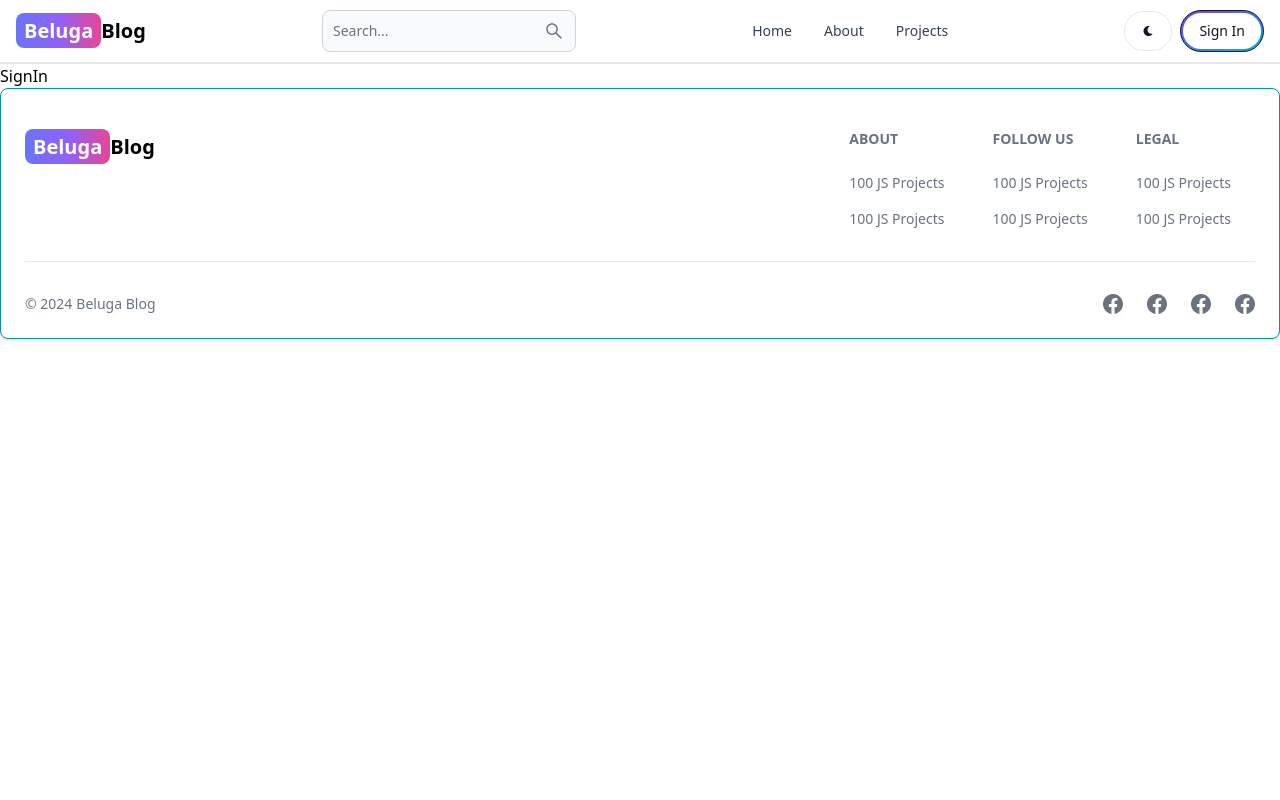
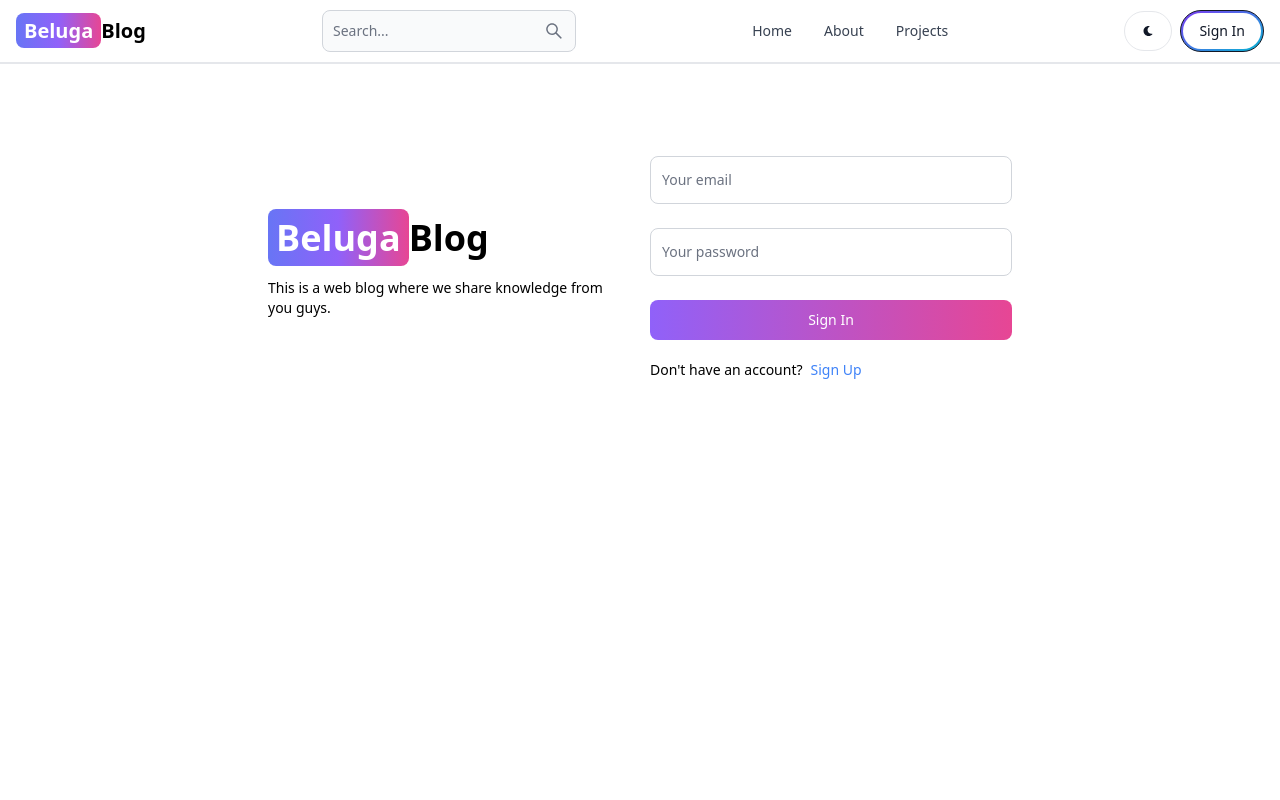
Before and after one commit to Beluga-Whale/MERN-Blog, a React (Vite) app in the folder client/: page /sign-in in a window 1280 px wide. Shown: the top 800 px of the page. Built offline with nearby package versions, Linux system fonts and the light colour scheme.

Commit message:
feat: add function for signin in client

```diff
--- a/client/src/pages/SignIn.tsx
+++ b/client/src/pages/SignIn.tsx
@@ -1,5 +1,124 @@
+import axios, { AxiosError, AxiosResponse } from "axios";
+import { Alert, Button, FloatingLabel, Spinner } from "flowbite-react";
+import { ChangeEvent, FormEvent, useState } from "react";
+import { Link, useNavigate } from "react-router-dom";
+interface SignInBody {
+  email: string;
+  password: string;
+}
+
 const SignIn = () => {
-  return <div>SignIn</div>;
+  const navigate = useNavigate();
+  const [formData, setFormData] = useState<SignInBody>({
+    email: "",
+    password: "",
+  });
+  const [errorMessage, setErrorMessage] = useState<string | undefined>();
+  const [loading, setLoading] = useState<boolean>(false);
+  const handleChange = (e: ChangeEvent<HTMLInputElement>) => {
+    setFormData({
+      ...formData,
+      [e.target.id]: e.target.value.trim(),
+    });
+  };
+  const handleSubmit = async (e: FormEvent<HTMLFormElement>) => {
+    e.preventDefault();
+
+    if (
+      formData?.email === "" ||
+      formData?.email === undefined ||
+      formData?.password === "" ||
+      formData?.password === undefined
+    ) {
+      return setErrorMessage("Please fill out all fields.");
+    }
+
+    setLoading(true); // Set loading to true when the request starts
+
+    try {
+      const res: AxiosResponse = await axios.post("/api/auth/signin", {
+        email: formData?.email,
+        password: formData?.password,
+      });
+
+      if (res?.status !== 200) {
+        setErrorMessage(res.data);
+      } else {
+        setErrorMessage(undefined);
+        setLoading(false);
+        navigate("/");
+      }
+    } catch (error) {
+      if (error instanceof AxiosError) {
+        setErrorMessage(error?.response?.data?.message);
+      } else {
+        setErrorMessage("An unexpected error occurred.");
+      }
+    } finally {
+      setLoading(false); // Set loading to false after the request completes
+    }
+  };
+
+  return (
+    <div className="min-h-screen mt-20 ">
+      <div className="flex p-3 max-w-3xl mx-auto  flex-col md:flex-row md:items-center gap-5">
+        <div className="left flex-1">
+          <Link to="/" className="   font-bold  dark:text-white text-4xl  ">
+            <span className="px-2 py-1 bg-gradient-to-r from-indigo-500 via-purple-500 to-pink-500 rounded-lg text-white ">
+              Beluga
+            </span>
+            Blog
+          </Link>
+          <p className="text-sm mt-5">
+            This is a web blog where we share knowledge from you guys.{" "}
+          </p>
+        </div>
+        <div className="right flex-1">
+          <form className="flex flex-col gap-4" onSubmit={handleSubmit}>
+            <FloatingLabel
+              variant="outlined"
+              type="email"
+              label="Your email"
+              id="email"
+              onChange={handleChange}
+            />
+            <FloatingLabel
+              variant="outlined"
+              type="password"
+              label="Your password"
+              id="password"
+              onChange={handleChange}
+            />
+            <Button
+              gradientDuoTone="purpleToPink"
+              type="submit"
+              disabled={loading}
+            >
+              {loading ? (
+                <>
+                  <Spinner size="sm" />
+                  <span>Loading....</span>
+                </>
+              ) : (
+                "Sign In"
+              )}
+            </Button>
+          </form>
+          {errorMessage && (
+            <Alert className="mt-5" color="failure">
+              {errorMessage}
+            </Alert>
+          )}
+          <div className="flex gap-2 text-sm mt-5">
+            <span>Don't have an account?</span>
+            <Link to="/sign-up" className="text-blue-500">
+              Sign Up
+            </Link>
+          </div>
+        </div>
+      </div>
+    </div>
+  );
 };
 
 export default SignIn;
```
